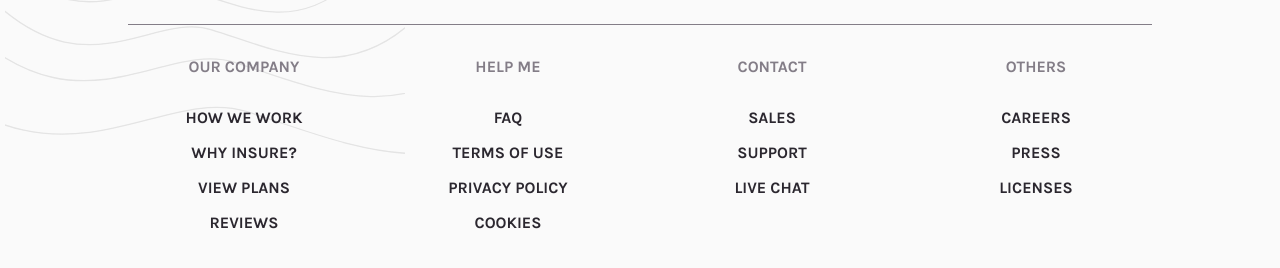
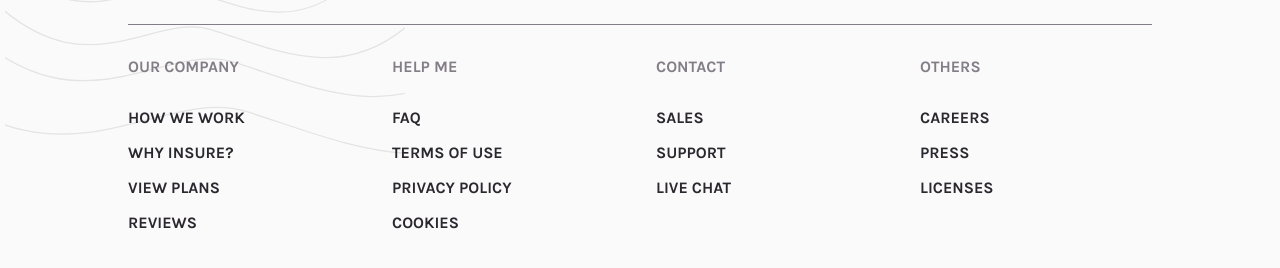
Before and after one commit to WizardDevX/frontend-mentor-insure-landing-page, a plain HTML site: page index.html in a window 1280 px wide. Shown: the part 2144-2412 px from the top of the page. Drawn offline with Linux system fonts and the light colour scheme.

Commit message:
css modified

```diff
--- a/main.css
+++ b/main.css
@@ -590,4 +590,9 @@ footer {
         width: 100%;
     }
 
+    .footer__body {
+        justify-items: start;
+        text-align: start;
+    }
+
 }
```
